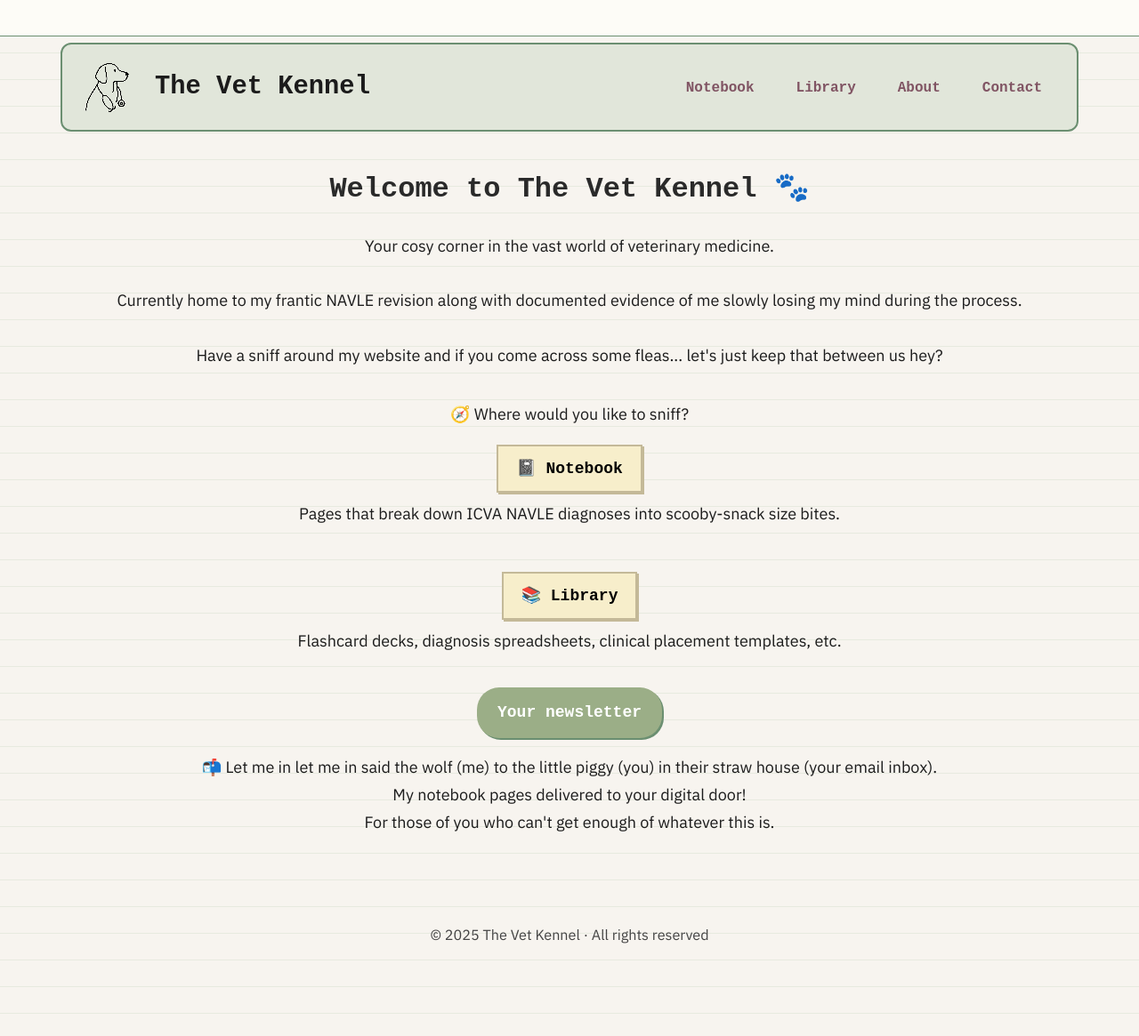
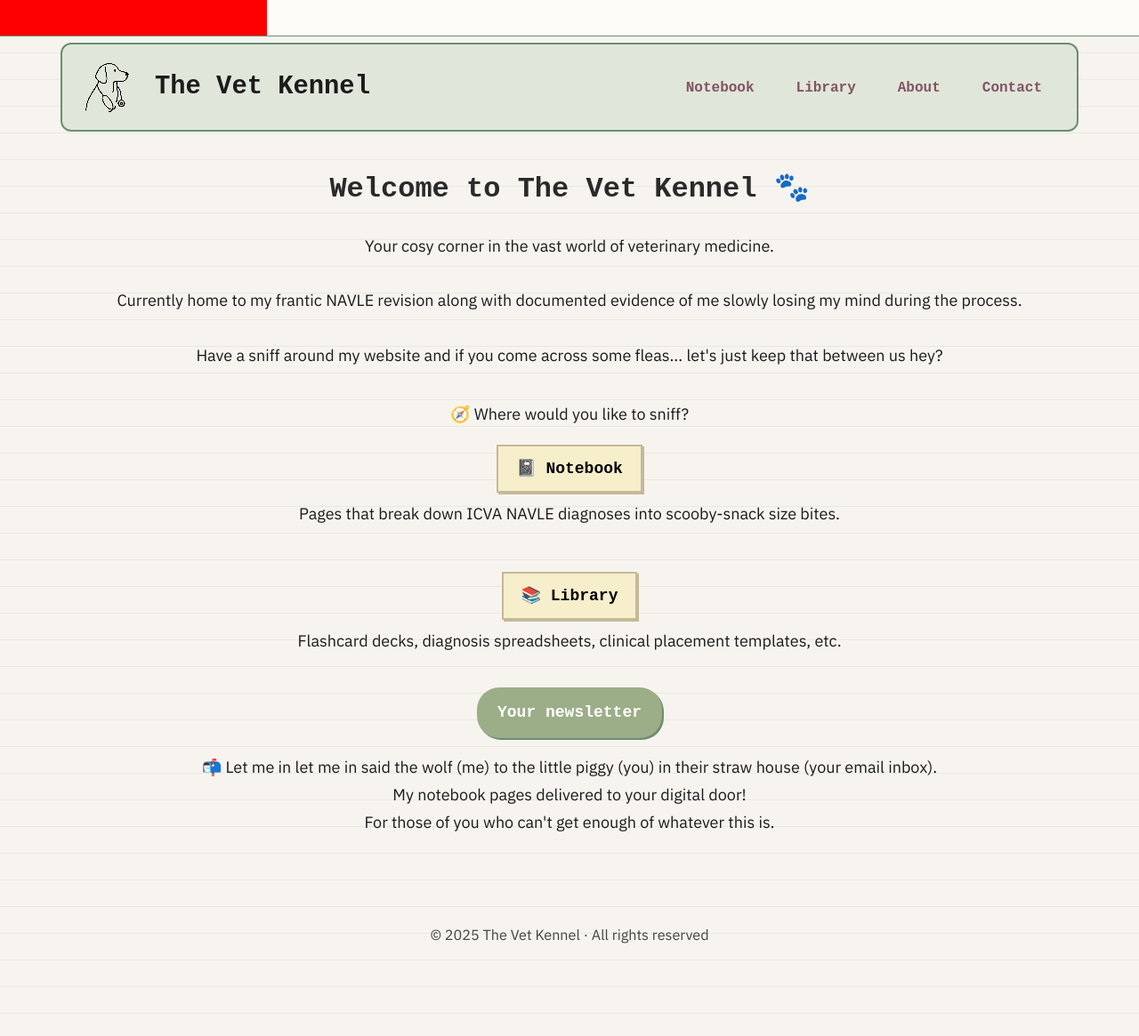
Before and after one commit to TheVetKennel/thevetkennel.github.io, a Jekyll site: the page built from index.md, in a window 1280 px wide and 1165 px high. Shown: the whole window at 89% size. Built offline with Jekyll 4.4.1, drawn with Linux system fonts in a browser that asks for light colours.

Commit message:
Update default.html

```diff
--- a/_layouts/default.html
+++ b/_layouts/default.html
@@ -35,6 +35,6 @@
     <rect id="ecg-solid-bg" x="0" y="0" height="40" width="100%" fill="#fdfcf7"></rect>
 
     <!-- ✅ Scrolling ECG fill (the animated part) -->
-<rect id="ecg-fill-rect" x="0" y="0" height="40" width="0" fill="red"></rect>
+<rect id="ecg-fill-rect" x="0" y="0" height="40" width="300" fill="red"></rect>
   </svg>
 </div>
```
